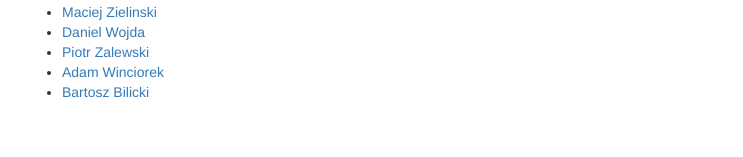
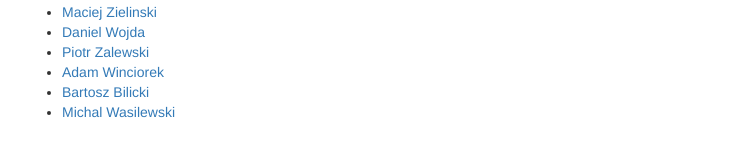
Before and after one commit to microhackathon-2015-03-juglodz/microhackathon-2015-03-juglodz.github.io, a Jekyll site: the page built from index.md, in a window 1280 px wide and 900 px high, scrolled down 2849 px. Shown: the part 733-890 px from the top of the window, without its empty margins (268-1011 px from the left). Built offline with Jekyll 4.4.1, drawn with Linux system fonts in a browser that asks for light colours; Markdown is read by kramdown in place of the engine named in the settings.

Commit message:
added Michal Wasilewski

```diff
--- a/_data/attendees.yml
+++ b/_data/attendees.yml
@@ -29,3 +29,6 @@
 
 - name: Bartosz Bilicki
   github_username: bartosz-bilicki
+
+- name: Michal Wasilewski
+  github_username: wasyl77
```
